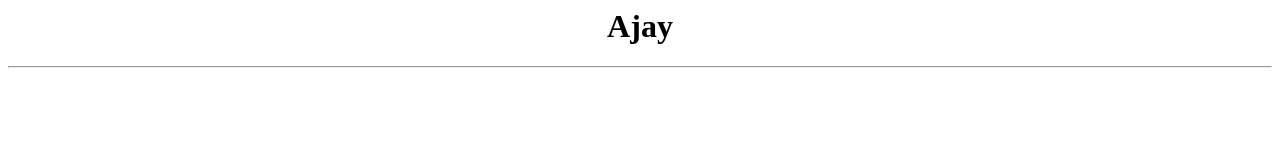
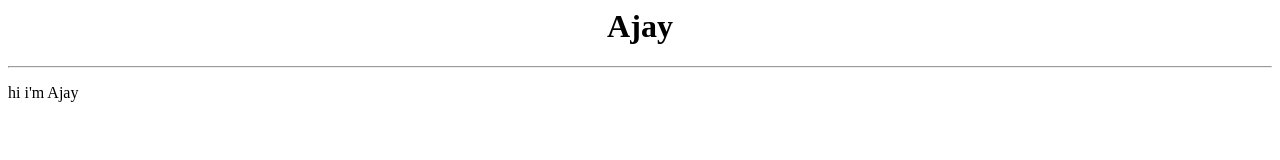
Before and after one commit to Ajaykrishnakanthrv/pro, a plain HTML site: page index.html in a window 1280 px wide. Drawn offline with Linux system fonts and the light colour scheme.

Commit message:
added pparagraf

```diff
--- a/index.html
+++ b/index.html
@@ -2,3 +2,6 @@
   <h1>Ajay</h1>
 </center>
 <hr>
+<p>
+  hi i'm Ajay
+</p>
```
